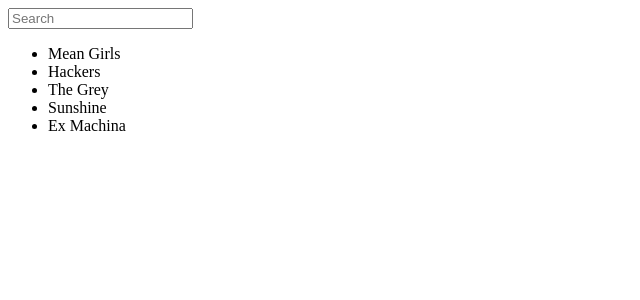
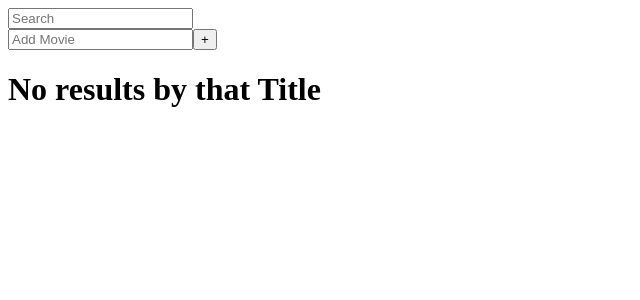
Before and after one commit to ALuna09/movieList, a React (Create React App) app: page / in a window 1280 px wide. Shown: the top 300 px of the page, without its empty margins (0-640 px from the left). Built offline with nearby package versions, Linux system fonts and the light colour scheme; the HTML template or start-up script is replaced by a standard one.

Commit message:
Included Fully Functional AddMovie Component

```diff
--- /dev/null
+++ b/src/AddMovie.jsx
@@ -0,0 +1,34 @@
+import React from "react";
+
+const AddMovie = (props) => {
+    const {addMovie, setAddMovie, movies, setMovies} = props;
+
+    const movieFormat = {
+        id: movies.length,
+        title: addMovie,
+        watched: false
+    };
+
+    return (
+        <form
+            onSubmit={e => e.preventDefault(e)}
+        >
+            <input
+                type="text"
+                placeholder="Add Movie"
+                value={addMovie}
+                onChange={e => setAddMovie(e.target.value)}
+            ></input>
+            <button
+                onClick={() => {
+                    setMovies([...movies, movieFormat])
+                    setAddMovie('')
+                }}
+            >
+                +
+            </button>
+        </form>
+    )
+}
+
+export default AddMovie;
--- a/src/App.jsx
+++ b/src/App.jsx
@@ -1,18 +1,26 @@
 import React from "react";
 import data from "./mockData.js";
 import Search from "./Search.jsx";
+import AddMovie from "./AddMovie.jsx";
 import Movies from "./Movies.jsx";
 import { useState } from "react";
 
 const App = () => {
     const [searchInput, setSearchInput] = useState('');
-    const [movies, setMovies] = useState(data);
+    const [movies, setMovies] = useState([]);
+    const [addMovie, setAddMovie] = useState('');
 
     return (
         <div>
             <Search
                 searchInput={searchInput}
                 setSearchInput={setSearchInput}
+            />
+            <AddMovie
+                addMovie={addMovie}
+                setAddMovie={setAddMovie}
+                movies={movies}
+                setMovies={setMovies}
             />
             <Movies
                 movies={movies.filter(movie => movie.title.toLowerCase().includes(searchInput.toLowerCase()))}
```
